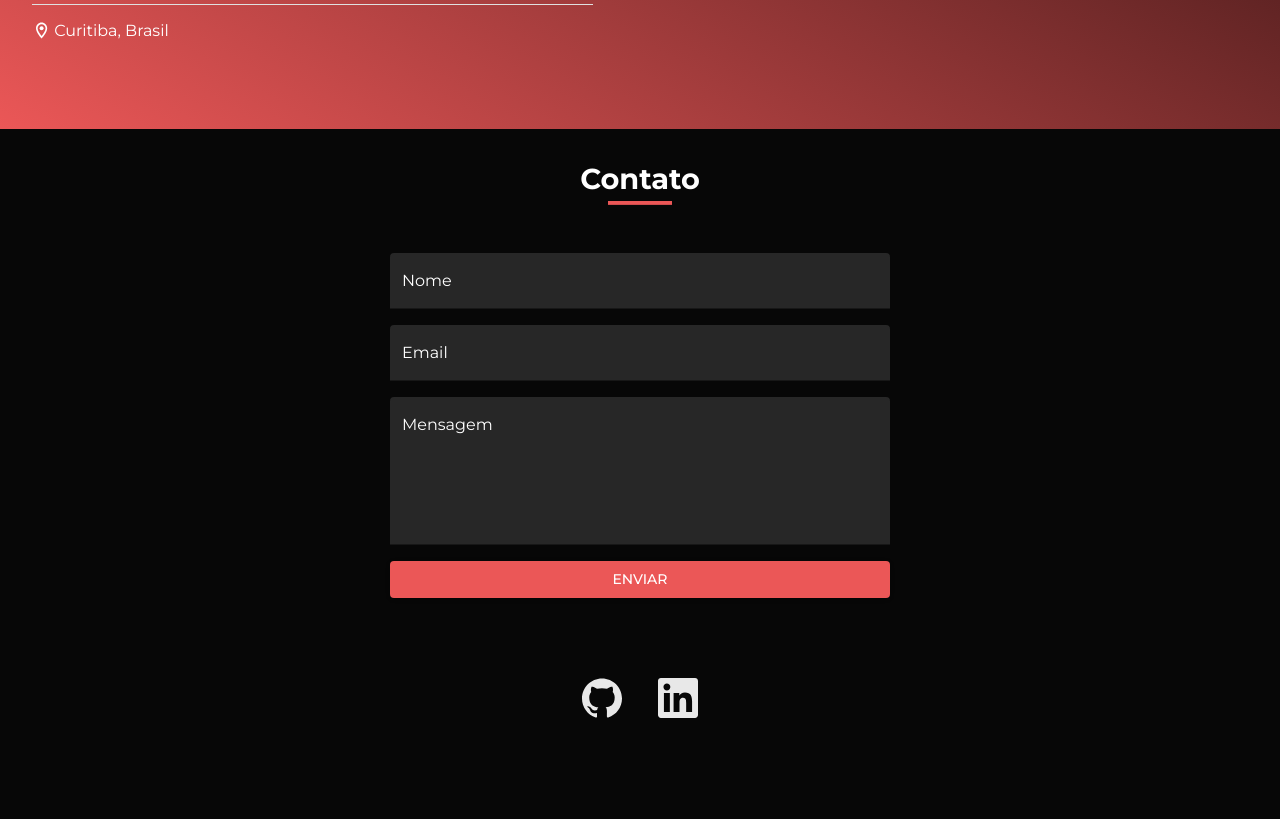
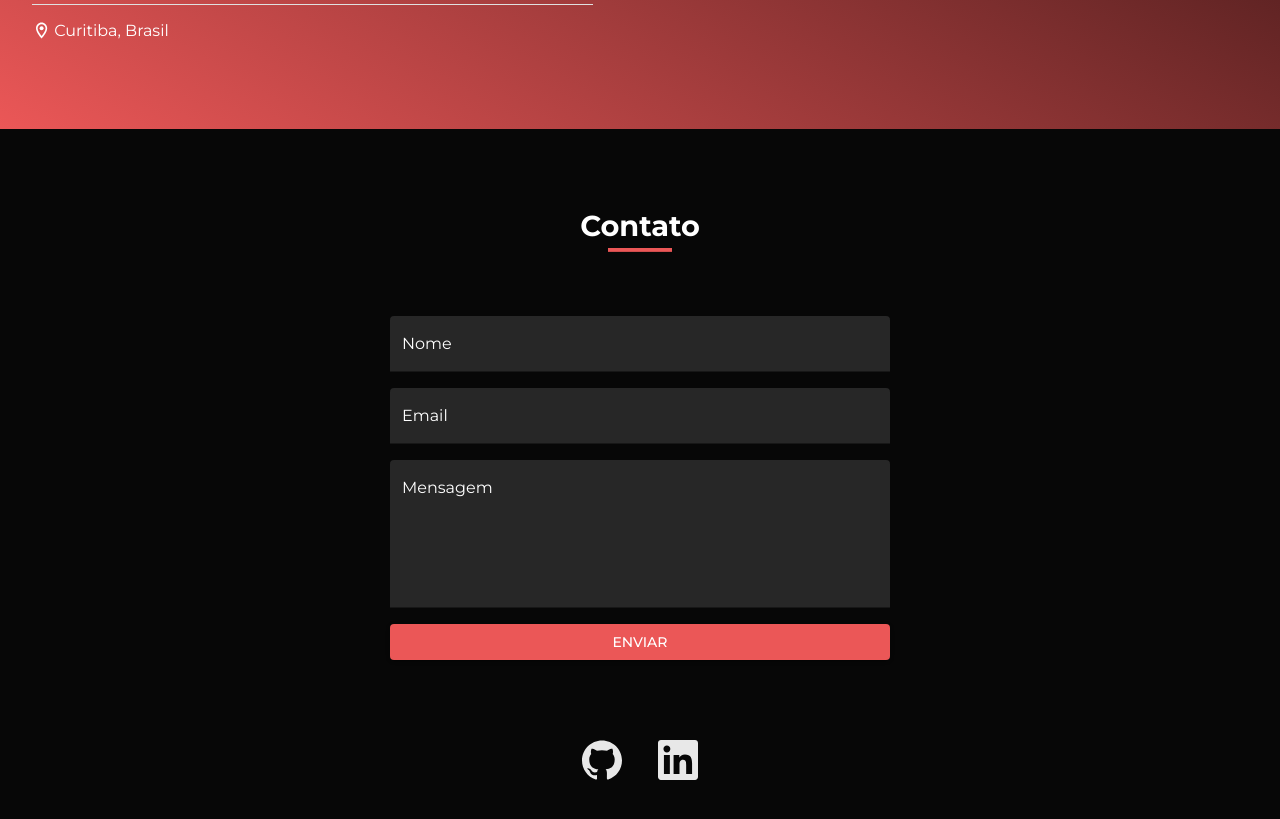
Before and after one commit to leticia-de-araujo/portfolio-pt-br, a React (Create React App) app: page / in a window 1280 px wide. Shown: the part 3500-4319 px from the top of the page. Built offline with nearby package versions, Linux system fonts and the light colour scheme.

Commit message:
fix: contact page flexbox

```diff
--- a/src/components/sections/Contact/style.js
+++ b/src/components/sections/Contact/style.js
@@ -3,6 +3,8 @@ import styled from "styled-components";
 export const StyledDiv = styled.div`
   display: flex;
   flex-direction: column;
+  justify-content: center;
+  align-items: center;
   width: 100%;
   min-height: calc(100vh - 58px);
   padding: 2rem;
@@ -27,7 +29,7 @@ export const StyledDiv = styled.div`
     justify-content: center;
     gap: 5px;
     align-self: center;
-    margin-bottom: 1rem;
+    margin-bottom: 2rem;
 
     h2 {
       font-size: 1.8rem;
```
